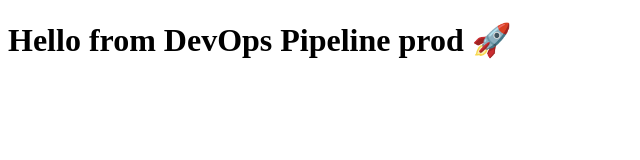
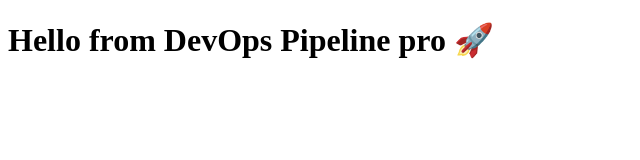
Before and after one commit to Omprakash557/CI-CD, a plain HTML site: page index.html in a window 1280 px wide. Shown: the whole page, without its empty margins (0-640 px from the left). Drawn offline with Linux system fonts and the light colour scheme.

Commit message:
Update index.html

```diff
--- a/index.html
+++ b/index.html
@@ -4,6 +4,6 @@
   <title>DevOps CI/CD</title>
 </head>
 <body>
-  <h1>Hello from DevOps Pipeline prod 🚀</h1>
+  <h1>Hello from DevOps Pipeline pro 🚀</h1>
 </body>
 </html>
```
